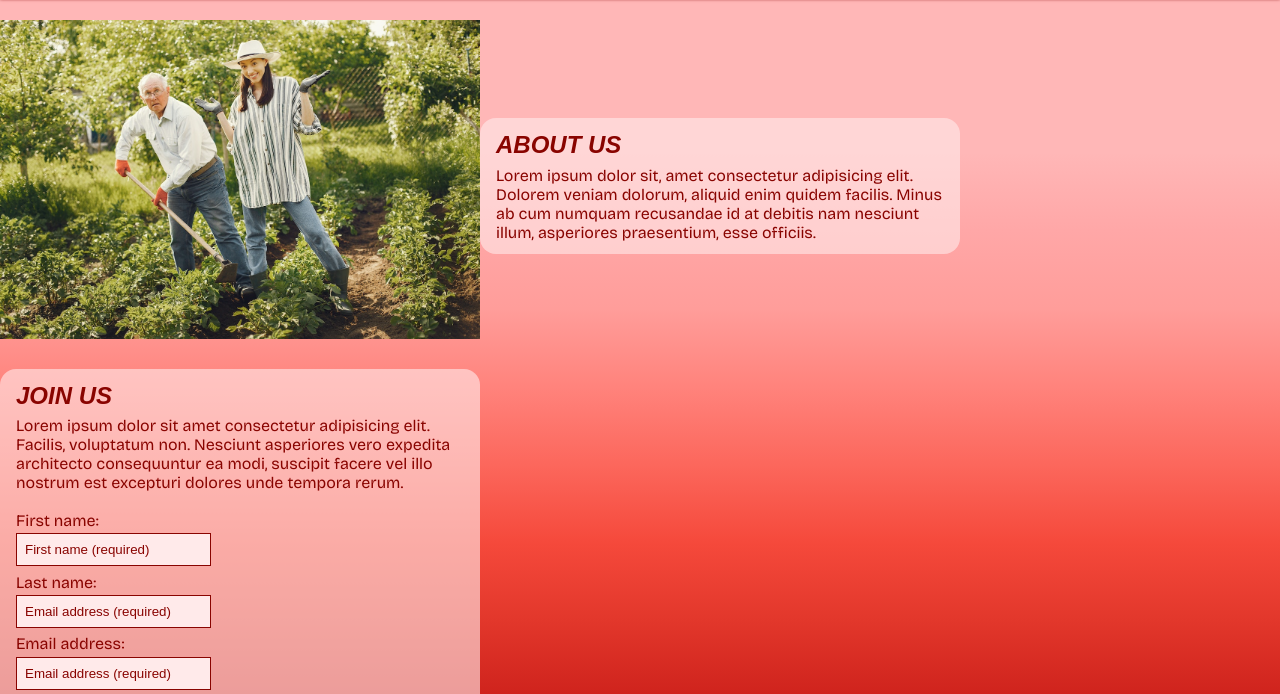
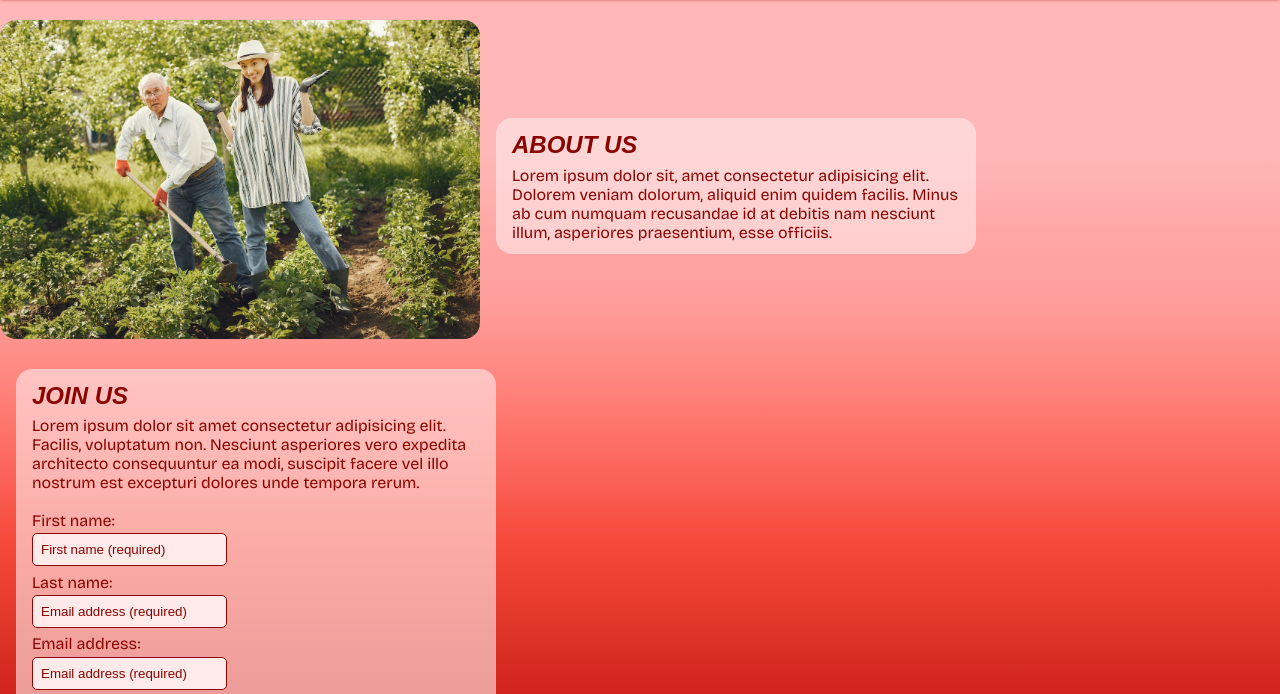
Before and after one commit to NiclO1337/pp1-strawberry-lovers, a plain HTML site: page about.html in a window 1280 px wide. Shown: the part 446-1140 px from the top of the page. Drawn offline with nearby package versions, Linux system fonts and the light colour scheme; a web font is replaced by a local one.

Commit message:
Style input fields on form with pseudo class

```diff
--- a/assets/css/style.css
+++ b/assets/css/style.css
@@ -218,15 +218,15 @@ main {
 
 .flex-child img {
     width: 100%;
+    border-radius: 1rem;
 }
 
 .section-style {
-    margin-top: 1rem;
+    margin: 1rem;
     background-color: #ffeaea9c;
     border-radius: 1rem;
     color: #890400;
     padding: 0.8rem 1rem;
-    margin-bottom: 1rem;
 }
 
 .flex-child h2 {
@@ -240,9 +240,18 @@ main {
 input {
     padding: 0.5rem;
     border: 1px solid #890400;
+    border-radius: 5px;
     background-color: #ffeaea;
     color: #890400;
     margin: 0.2rem 0 0.4rem 0;
+    outline: none;
+}
+
+input[type=text]:hover,
+input[type=email]:hover,
+input[type=text]:focus,
+input[type=email]:focus {
+    border: 1px solid #E60800;
 }
 
 ::placeholder {
```
